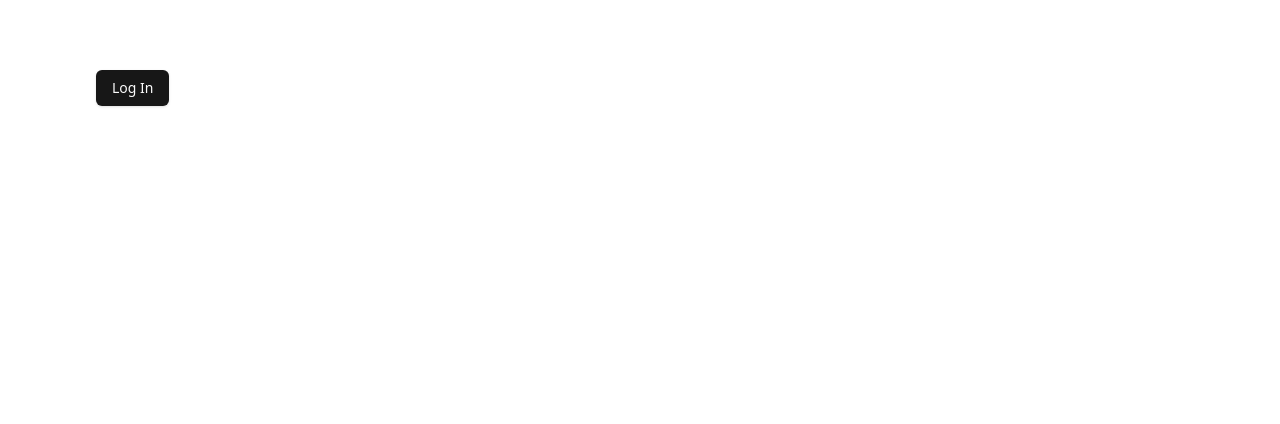
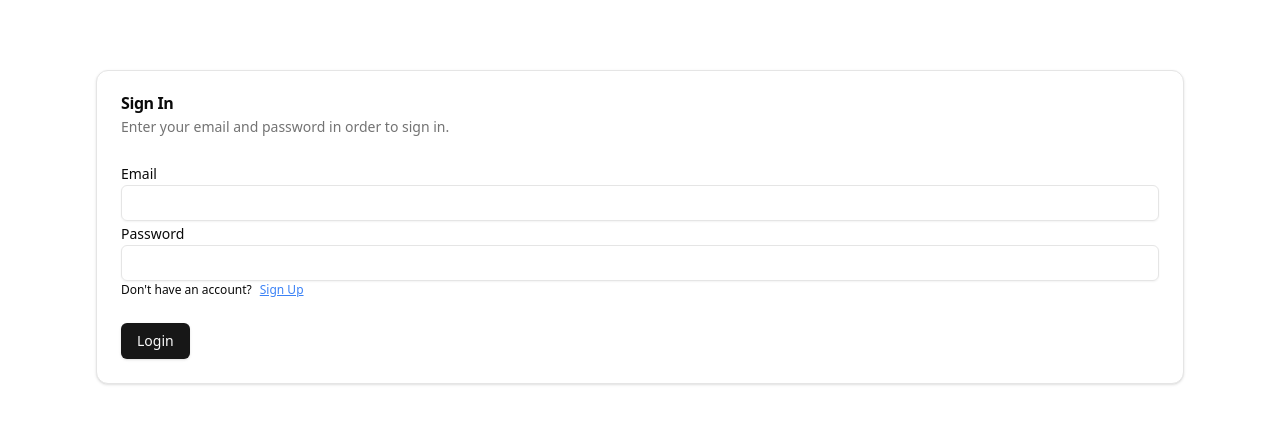
Before and after one commit to Ni9Logic/BlogsApp, a Next.js app: page /Login in a window 1280 px wide. Shown: the part 218-642 px from the top of the page. Built offline with nearby package versions, Linux system fonts and the light colour scheme; no server answers.

Commit message:
Authentication with firebase

```diff
--- a/app/Login/page.tsx
+++ b/app/Login/page.tsx
@@ -1,11 +1,46 @@
 "use client";
 
 import { Button } from "@/components/ui/button";
-import { signIn } from "next-auth/react";
+import {
+  Card,
+  CardContent,
+  CardDescription,
+  CardFooter,
+  CardHeader,
+  CardTitle,
+} from "@/components/ui/card";
+import { Input } from "@/components/ui/input";
+import { Label } from "@/components/ui/label";
+
 export default function page() {
   return (
     <div className="p-24">
-      <Button onClick={() => signIn("google")}>Log In</Button>
+      <Card>
+        <CardHeader>
+          <CardTitle>Sign In</CardTitle>
+          <CardDescription>
+            Enter your email and password in order to sign in.
+          </CardDescription>
+        </CardHeader>
+        <CardContent>
+          <form>
+            <Label>Email</Label>
+            <Input type="email" required />
+            <Label>Password</Label>
+            <Input type="password" required />
+
+            <p className="text-[12px] flex flex-row gap-2">
+              Don&apos;t have an account?{" "}
+              <a href="/Register" className="text-blue-500 underline">
+                Sign Up
+              </a>{" "}
+            </p>
+          </form>
+        </CardContent>
+        <CardFooter>
+          <Button>Login</Button>
+        </CardFooter>
+      </Card>
     </div>
   );
 }
--- a/app/SessionProvider.tsx
+++ /dev/null
@@ -1,13 +0,0 @@
-"use client";
-import { Session } from "next-auth";
-import { SessionProvider as Provider } from "next-auth/react";
-import React from "react";
-
-type Props = {
-  children: React.ReactNode;
-  session: Session | null;
-};
-
-export default function SessionProvider({ children }: Props) {
-  return <Provider>{children}</Provider>;
-}
--- a/app/api/auth/[...nextauth].ts
+++ /dev/null
@@ -1,13 +0,0 @@
-import NextAuth from "next-auth"
-import GoogleProvider from "next-auth/providers/google";
-
-export const authOptions = {
-    // Configure one or more authentication providers
-    providers: [
-        GoogleProvider({
-            clientId: process.env.GOOGLE_CLIENT_ID as string,
-            clientSecret: process.env.GOOGLE_CLIENT_SECRET as string,
-        })
-    ],
-}
-export default NextAuth(authOptions)
--- a/app/firebaseConfig.ts
+++ /dev/null
@@ -1,17 +0,0 @@
-import { initializeApp } from "firebase/app";
-import { getFirestore } from "firebase/firestore";
-const firebaseConfig = {
-    apiKey: "AIzaSyAfc7lKmCz_NbJ_jOxFUXE8UnuNeoX7uKc",
-    authDomain: "blogs-app-31a86.firebaseapp.com",
-    projectId: "blogs-app-31a86",
-    storageBucket: "blogs-app-31a86.appspot.com",
-    messagingSenderId: "896125563672",
-    appId: "1:896125563672:web:a84bfe71232d17e17ba46d",
-    measurementId: "G-YT25N2NL3J"
-};
-
-// Initialize Firebase
-const app = initializeApp(firebaseConfig);
-const db = getFirestore(app);
-
-export { db };
--- a/app/layout.tsx
+++ b/app/layout.tsx
@@ -2,9 +2,6 @@ import type { Metadata } from "next";
 import localFont from "next/font/local";
 import "./globals.css";
 import Navbar from "./Components/Navbar";
-import SessionProvider from "./SessionProvider";
-import { getServerSession } from "next-auth";
-import { authOptions } from "./api/auth/[...nextauth]";
 
 const geistSans = localFont({
   src: "./fonts/GeistVF.woff",
@@ -27,19 +24,15 @@ export default async function RootLayout({
 }: Readonly<{
   children: React.ReactNode;
 }>) {
-  const session = await getServerSession(authOptions);
-  const isLoggedIn = session ? true : false;
   return (
     <html lang="en">
       <body
         className={`${geistSans.variable} ${geistMono.variable} antialiased`}
       >
-        <SessionProvider session={session}>
-          <div className="items-center justify-center flex">
-            <Navbar isLoggedIn={isLoggedIn} />
-          </div>
-          {children}
-        </SessionProvider>
+        <div className="items-center justify-center flex">
+          <Navbar isLoggedIn={false} />
+        </div>
+        {children}
       </body>
     </html>
   );
```
Also changed, not shown: firebase/firebase.ts (added, +20 -0 lines), 1 other file (tests, documents, lock files or other folders).
